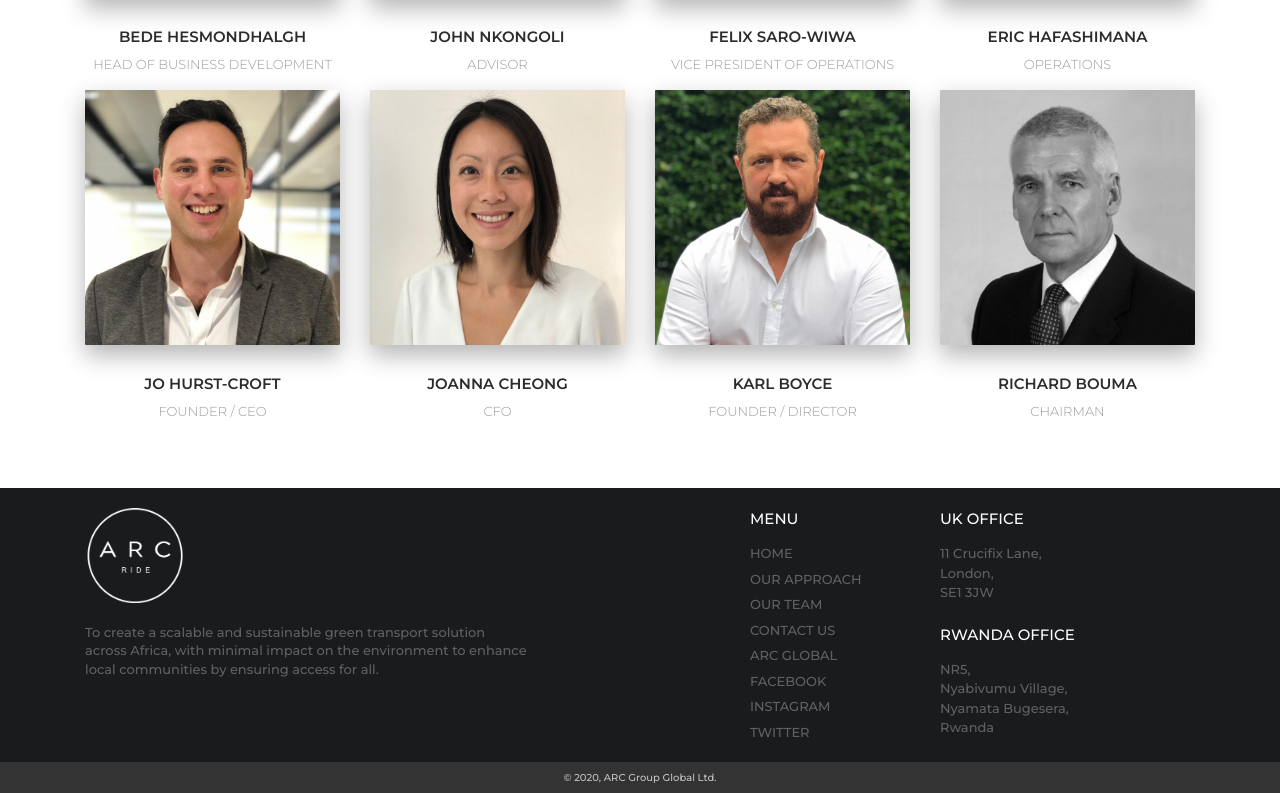
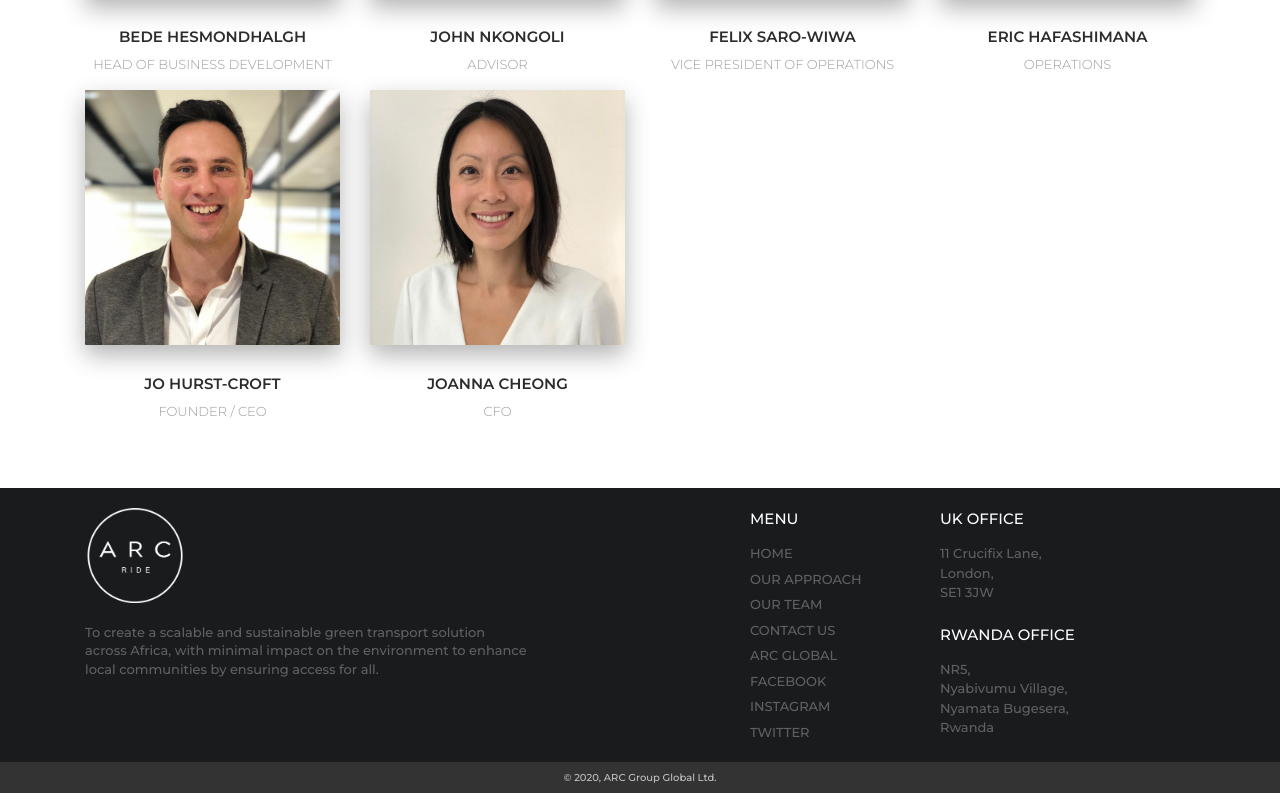
Before and after one commit to sachafrosell/arc-website, a React (Create React App) app: page /#/our-approach in a window 1280 px wide. Shown: the part 2238-3031 px from the top of the page. Built offline with nearby package versions, Linux system fonts and the light colour scheme.

Commit message:
removal of team members

```diff
--- a/src/TeamBig.js
+++ b/src/TeamBig.js
@@ -117,30 +117,7 @@ function Team() {
 
               </div>
             </Col>
-            <Col md="3" style={{width:"25%"}}>
-              <div className="team-player">
-                <img
-                  alt="..."
-                  className="rounded-square img-fluid img-raised"
-                  src={require("./assets/img/karl-boyce.jpg")}
-                ></img>
-                <h6 className="title" style={{fontSize: "15px"}}>Karl Boyce</h6>
-                <p style={{fontSize: "13px", color:"#9A9A9A"}}>FOUNDER / DIRECTOR</p>
 
-              </div>
-            </Col>
-            <Col md="3" style={{width:"25%"}}>
-              <div className="team-player">
-                <img
-                  alt="..."
-                  className="rounded-square img-fluid img-raised"
-                  src={require("./assets/img/richard-bouma.jpg")}
-                ></img>
-                <h6 className="title" style={{fontSize: "15px"}}>Richard Bouma</h6>
-                <p style={{fontSize: "13px", color:"#9A9A9A"}}>CHAIRMAN</p>
-
-              </div>
-            </Col>
 
           </Row>
         </div>
--- a/src/TeamSmall.js
+++ b/src/TeamSmall.js
@@ -128,35 +128,8 @@ function Team() {
               </div>
             </Col>
           </Row>
-          <Row>
-            <Col md="2">
-              <div className="team-player">
-                <img
-                  alt="..."
-                  className="rounded-square img-fluid img-raised"
-                  src={require("./assets/img/karl-boyce.jpg")}
-                ></img>
-                <h6 className="title" style={{fontSize: "15px"}}>Karl Boyce</h6>
-                <p style={{fontSize: "13px", color:"#9A9A9A"}}>FOUNDER / DIRECTOR</p>
 
-              </div>
-            </Col>
-          </Row>
-          <Row>
-            <Col md="2">
-              <div className="team-player">
-                <img
-                  alt="..."
-                  className="rounded-square img-fluid img-raised"
-                  src={require("./assets/img/richard-bouma.jpg")}
-                  style={{width: "200%"}}
-                ></img>
-                <h6 className="title" style={{fontSize: "15px"}}>Richard Bouma</h6>
-                <p style={{fontSize: "13px", color:"#9A9A9A"}}>CHAIRMAN</p>
 
-              </div>
-            </Col>
-          </Row>
 
 
         </div>
```
